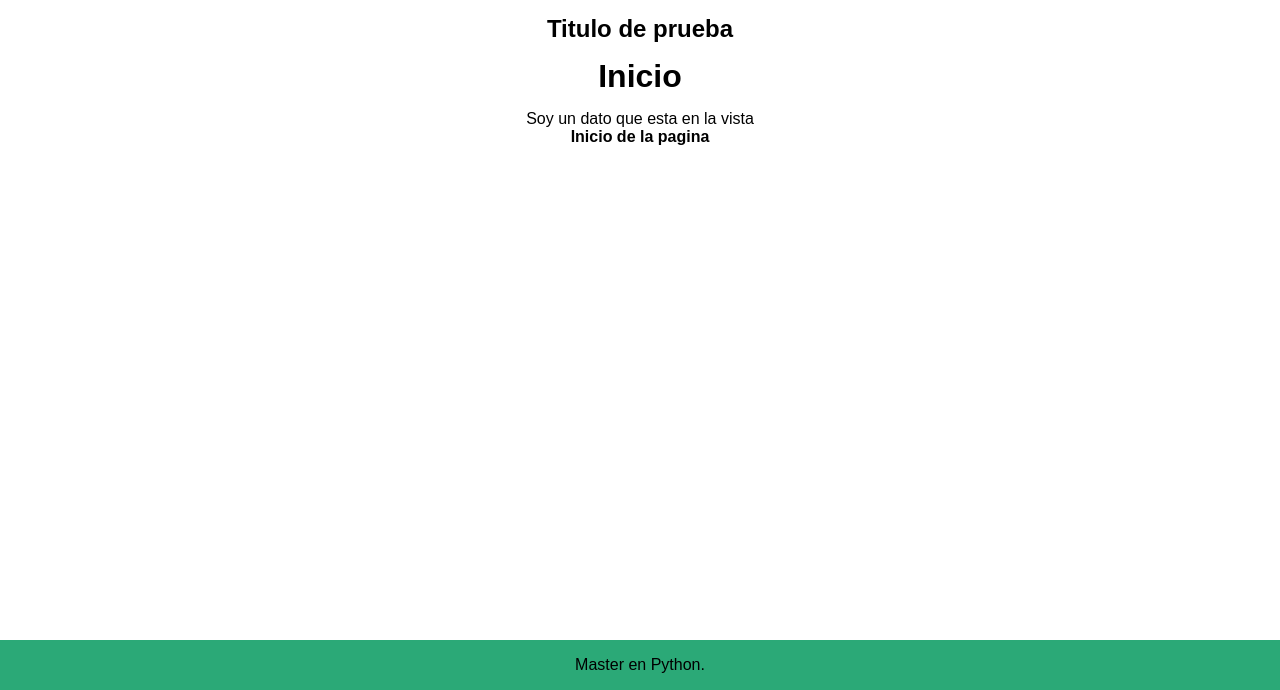
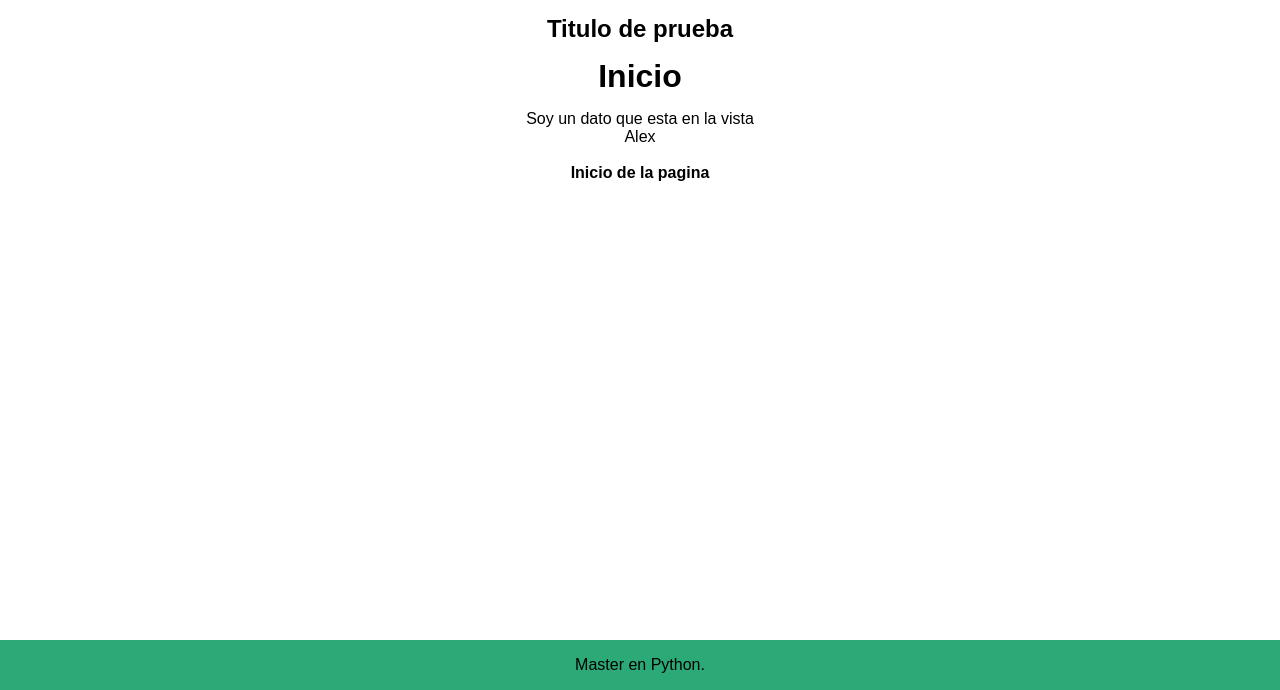
Before and after one commit to axxving/app-web-django01-axxving, a Django app: page /index/ in a window 1280 px wide. Shown: the part 222-912 px from the top of the page. Run offline with Django 5.2, Linux system fonts and the light colour scheme.

Commit message:
feat(): conditionals

```diff
--- a/aprendiendoDjango/miapp/templates/components/index.html
+++ b/aprendiendoDjango/miapp/templates/components/index.html
@@ -8,6 +8,16 @@
 
 {{mi_variable}} <br>
 
+{% if nombre and nombre == 'Alex' %}
+
+    <p>{{nombre}}</p> <br>
+
+{% else %}
+
+    <strong>El nombre no existe o no coincide</strong> <br>
+
+{% endif %}
+
 <strong>Inicio de la pagina</strong>
 
 {% endblock %}
--- a/aprendiendoDjango/miapp/views.py
+++ b/aprendiendoDjango/miapp/views.py
@@ -11,10 +11,15 @@ def pagina(request):
     return render(request, 'components/pagina.html')
 
 # Index
+
 def index(request):
+
+    nombre = "Alex"
+
     return render(request, 'components/index.html', {
         'title': 'Inicio',
         'mi_variable': 'Soy un dato que esta en la vista',
+        'nombre': nombre,
     })
 
 # Contacto
```
